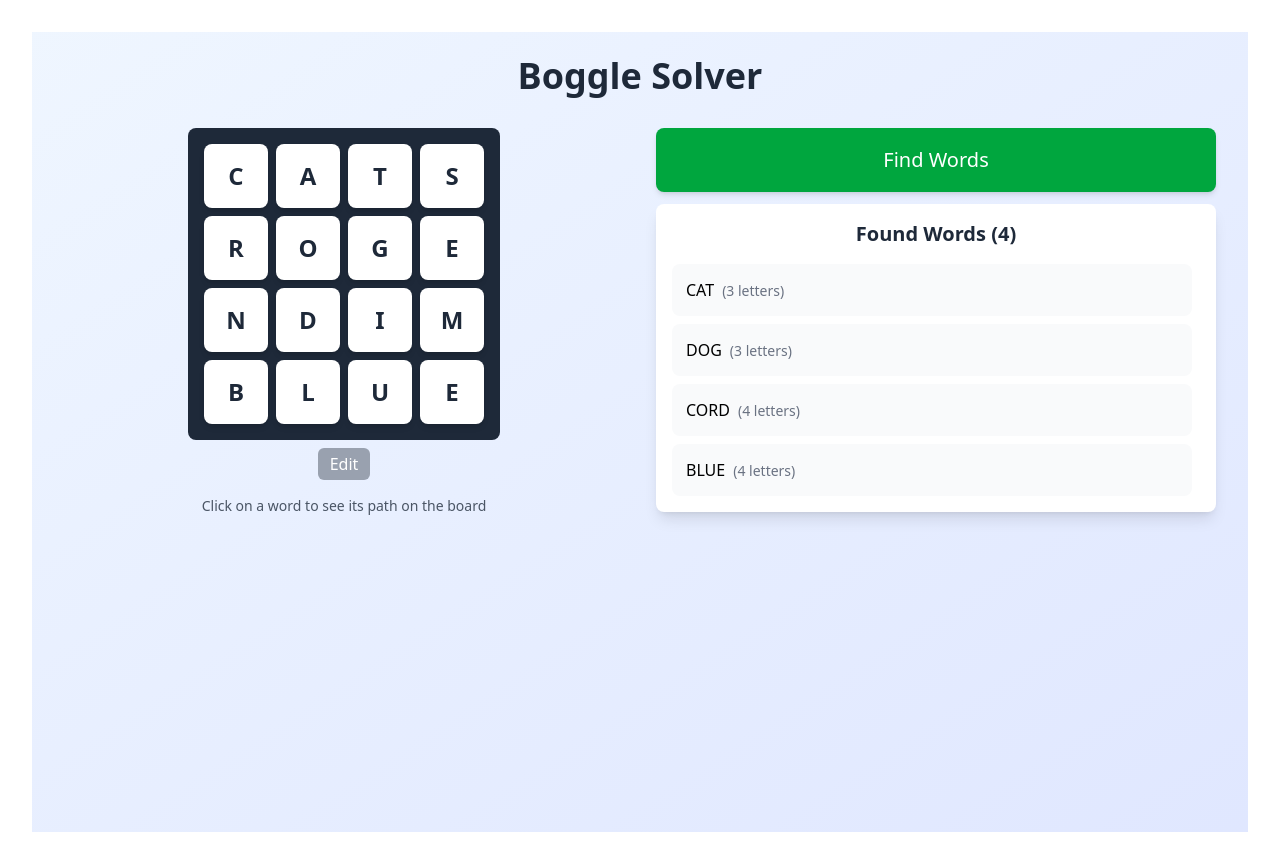
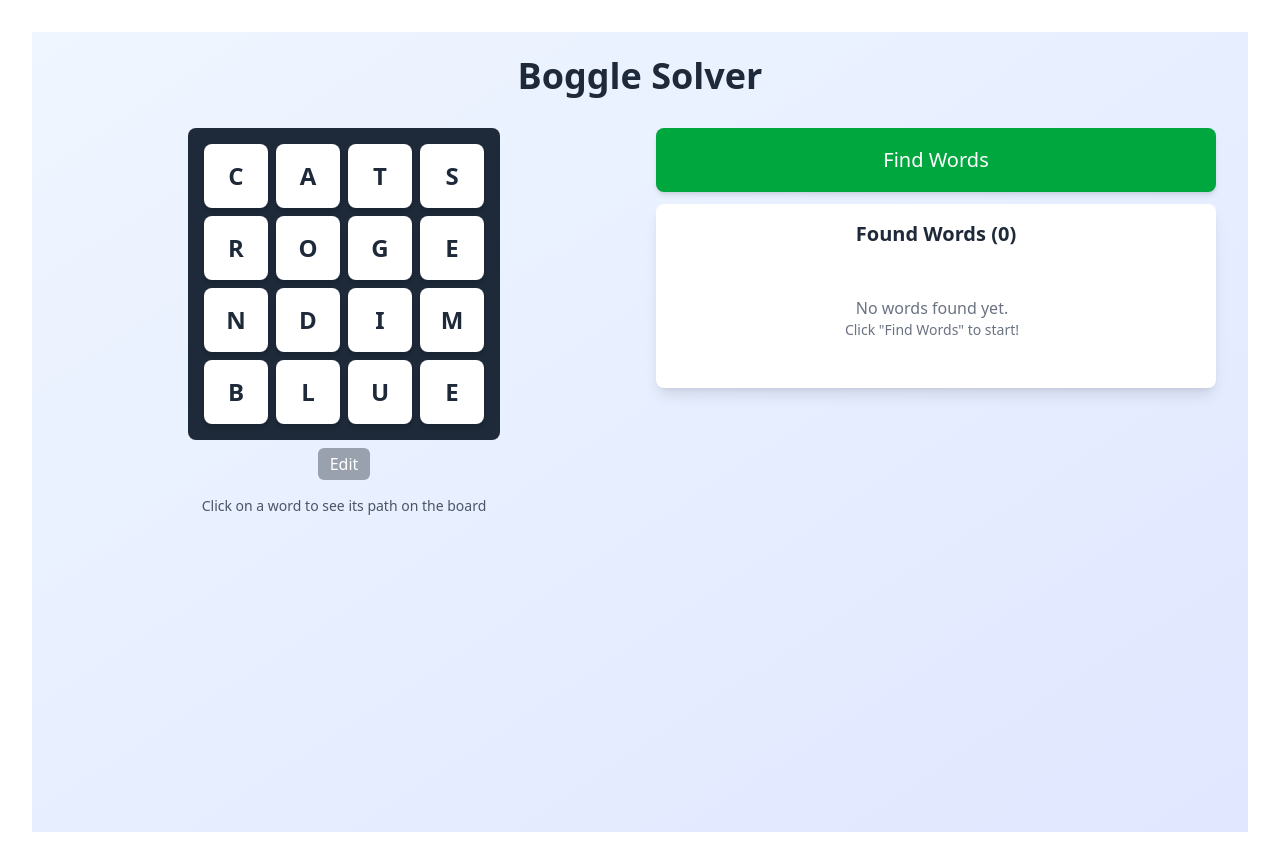
Before and after one commit to gabrieljreed/BoggleSolver, a React (Vite) app: page / in a window 1280 px wide. Built offline with nearby package versions, Linux system fonts and the light colour scheme.

Commit message:
Remove sample words

```diff
--- a/src/components/BoggleSolver.tsx
+++ b/src/components/BoggleSolver.tsx
@@ -17,45 +17,7 @@ const BoggleSolver = () => {
   ]);
 
   const [isEditingBoard, setIsEditingBoard] = useState<boolean>(false);
-
-  // Sample found words with their paths (row, col coordinates)
-  const [foundWords, setFoundWords] = useState<Word[]>([
-    {
-      word: "CAT",
-      path: [
-        { row: 0, col: 0 },
-        { row: 0, col: 1 },
-        { row: 0, col: 2 },
-      ],
-    },
-    {
-      word: "DOG",
-      path: [
-        { row: 2, col: 1 },
-        { row: 1, col: 1 },
-        { row: 1, col: 2 },
-      ],
-    },
-    {
-      word: "CORD",
-      path: [
-        { row: 0, col: 0 },
-        { row: 1, col: 1 },
-        { row: 1, col: 0 },
-        { row: 2, col: 1 },
-      ],
-    },
-    {
-      word: "BLUE",
-      path: [
-        { row: 3, col: 0 },
-        { row: 3, col: 1 },
-        { row: 3, col: 2 },
-        { row: 3, col: 3 },
-      ],
-    },
-  ]);
-
+  const [foundWords, setFoundWords] = useState<Word[]>([]);
   const [selectedWord, setSelectedWord] = useState<Word | null>(null);
 
   const handleWordSelect = (wordObj: Word): void => {
```
